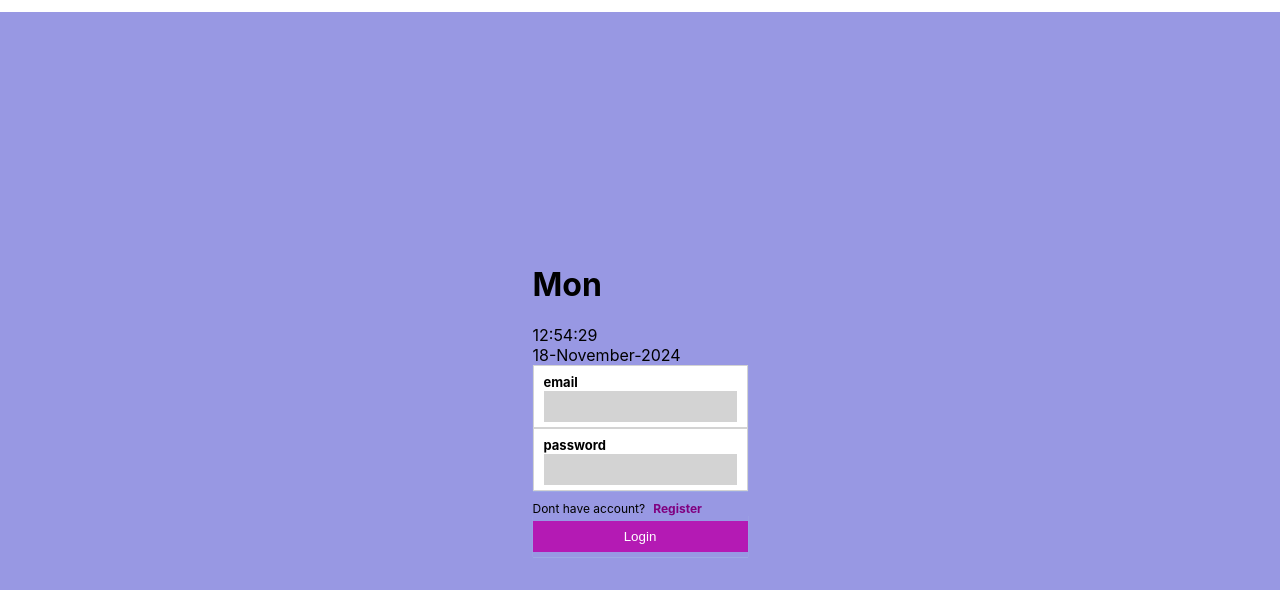
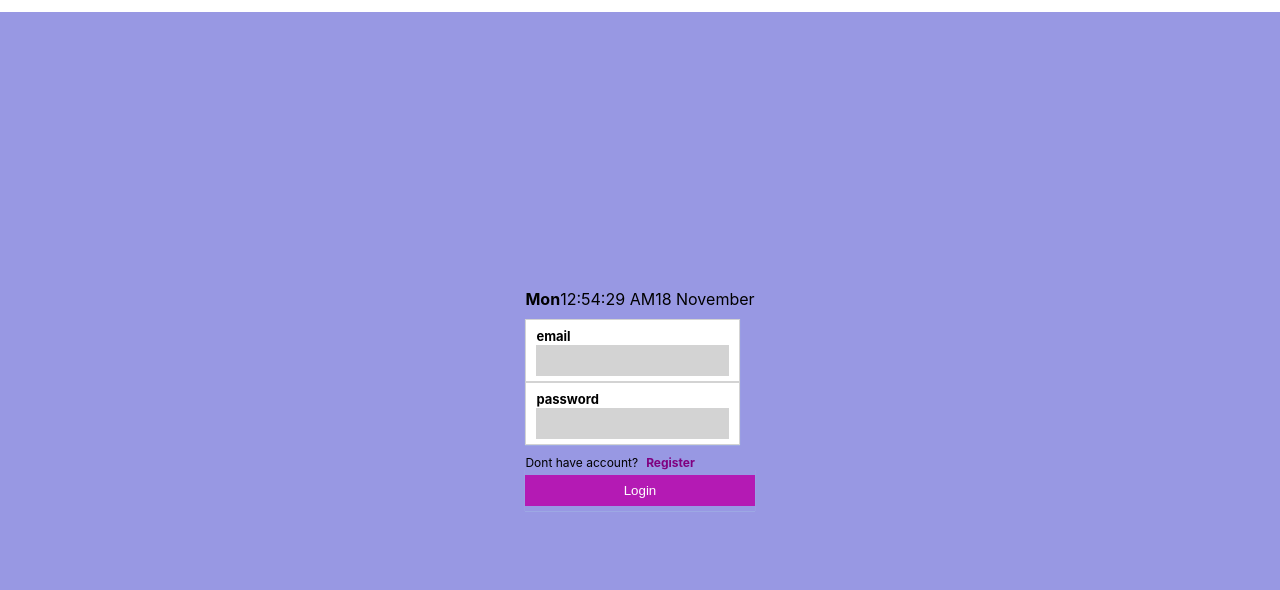
Before and after one commit to Alexcoder/personal, a React (Create React App) app: page / in a window 1280 px wide. Shown: the top 590 px of the page. Built offline with nearby package versions, Linux system fonts and the light colour scheme.

Commit message:
20 november

```diff
--- a/src/App.js
+++ b/src/App.js
@@ -25,14 +25,19 @@ function App() {
     )
   };
 
+  const desig = (hooks.formatDate.time).slice(0,2) < Number(12) ? "AM"
+                : "PM"
+
 
   return (
     <div className="Appx"
      style={{display:"grid", placeContent:"center", width:"auto", minHeight:"100vh", placeItems:"initial", backgroundColor:"rgba(50, 50, 200, 0.5)"}}
       >
-      <h1>{hooks.formatDate.weekDay}</h1>
-     <div>{hooks.formatDate.time}</div>
-     <div>{hooks.formatDate.fullDate()}</div>
+        <div style={{display:"flex", justifyContent:"space-around", paddingBottom:"10px"}}>
+         <strong>{hooks.formatDate.weekDay}</strong>
+         <div>{hooks.formatDate.time} {desig}</div>
+         <div>{hooks.formatDate.date} {hooks.formatDate.month}</div>
+        </div>
      <div className='btn-cont' style={{position:"fixed", top:"0", left:"0", right:"0", backgroundColor:"white", padding:"6px"}}>
       {user && <button className='btn' onClick={()=> navigate("/allData")}>View</button>}
       {user && <button className='btn' onClick={()=> {hooks.clearLocalStorage("user") ; navigate("/auth"); setUser("")}}>Logout</button>}
```
